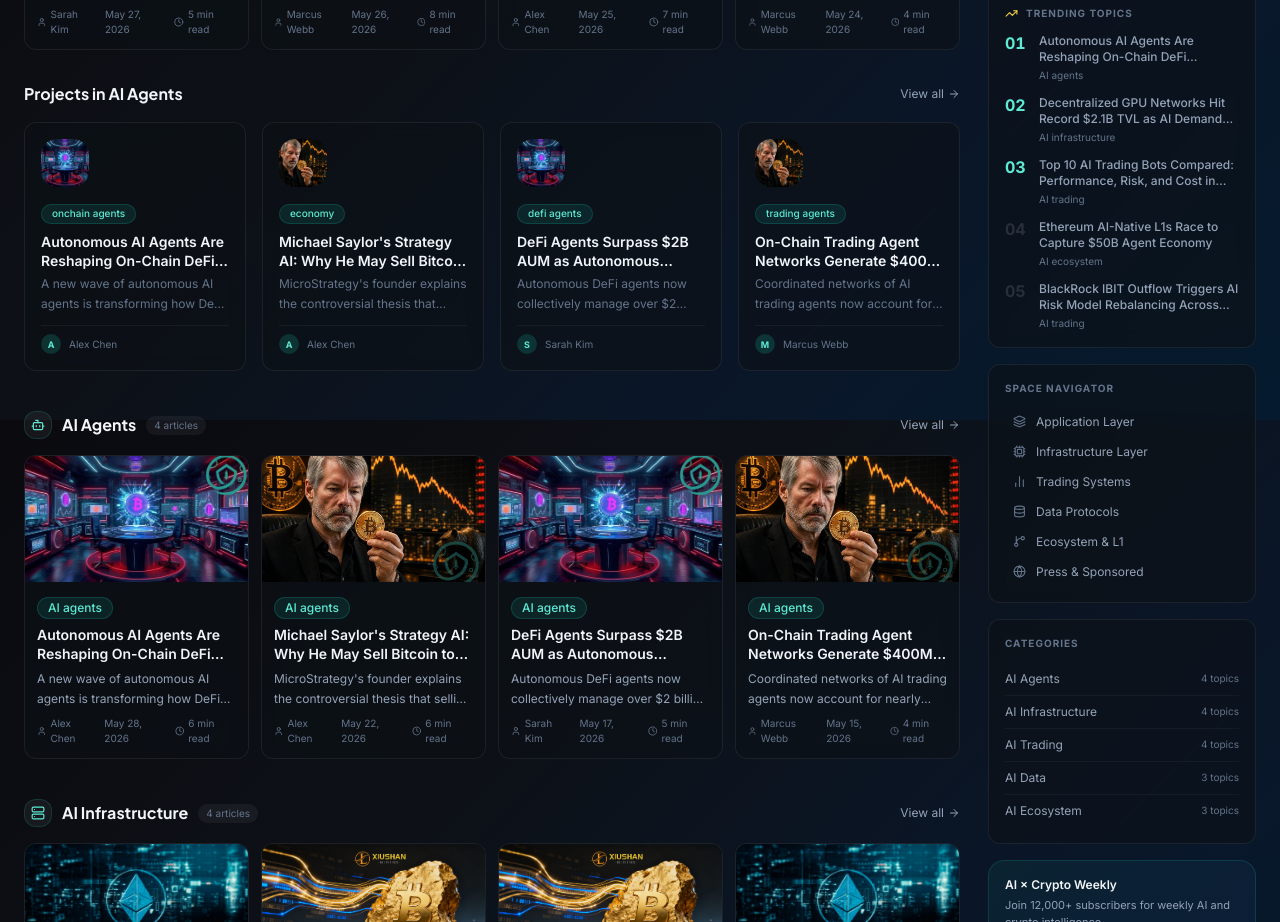
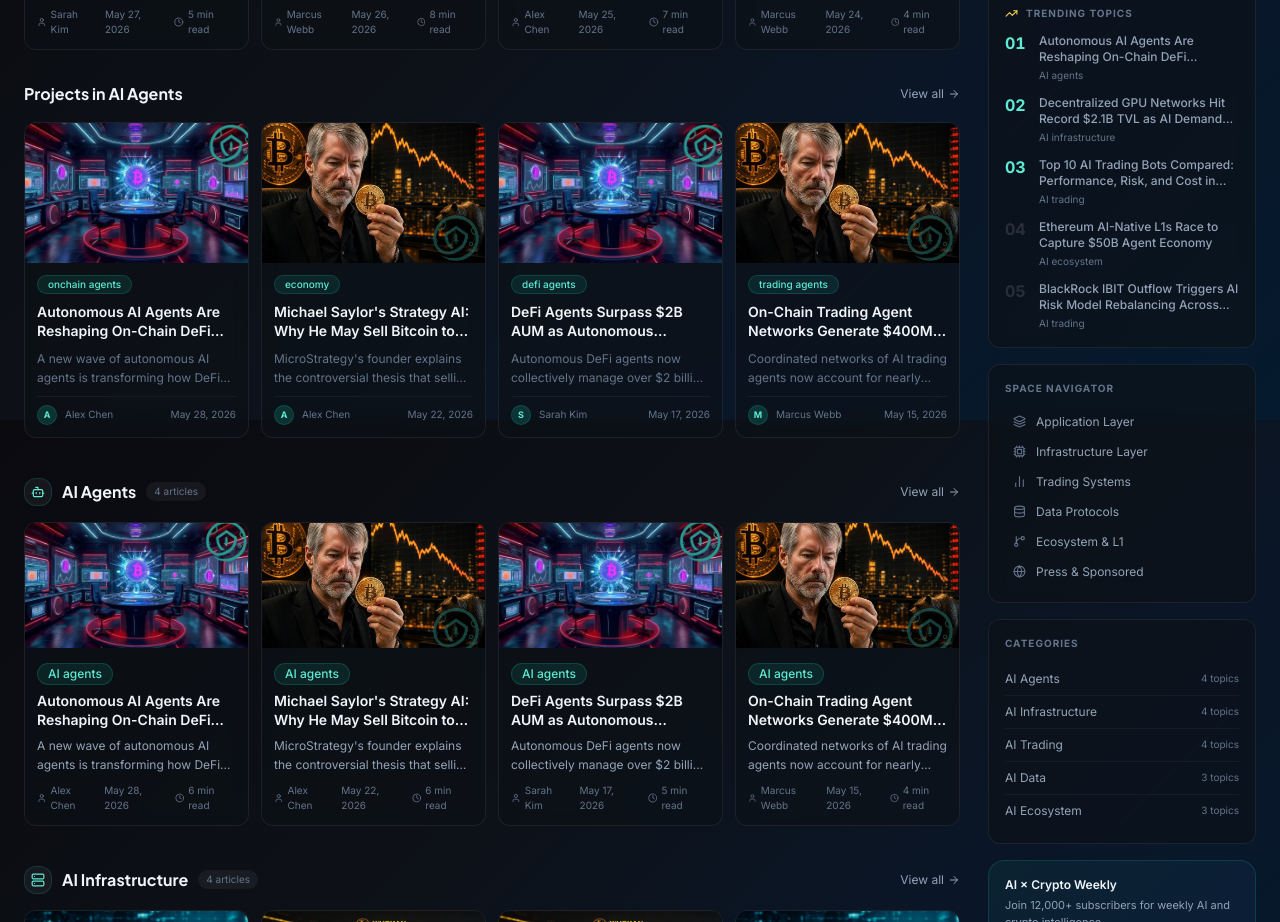
Before and after one commit to lequyn24-sudo/Aicryptocore, a Next.js app: page / in a window 1280 px wide. Shown: the part 1180-2102 px from the top of the page. Built offline with nearby package versions, Linux system fonts and the light colour scheme; no server answers.

Commit message:
fix: ProjectsSection thumbnail full-width (was 48x48, now aspect-[16/10])

```diff
--- a/src/components/layout/ProjectsSection.tsx
+++ b/src/components/layout/ProjectsSection.tsx
@@ -3,6 +3,7 @@
 import { ArrowRight } from 'lucide-react'
 import type { Article } from '@/types/article'
 import { Badge } from '@/components/ui/Badge'
+import { formatDate } from '@/lib/dates'
 
 interface ProjectsSectionProps {
   articles: Article[]
@@ -28,43 +29,46 @@
         </Link>
       </div>
 
-      <div className="grid grid-cols-1 sm:grid-cols-2 lg:grid-cols-4 gap-4">
+      <div className="grid grid-cols-2 xl:grid-cols-4 gap-3">
         {articles.slice(0, 4).map((article) => (
           <Link
             key={article.slug}
             href={article.href}
-            className="group card-cosmic p-4 flex flex-col gap-3 overflow-hidden"
+            className="group card-cosmic overflow-hidden flex flex-col"
           >
-            {/* Avatar / thumbnail */}
-            <div className="relative w-12 h-12 rounded-xl overflow-hidden bg-[#161b22] shrink-0">
+            {/* Full-width thumbnail */}
+            <div className="relative w-full aspect-[16/10] bg-[#161b22] overflow-hidden shrink-0">
               <Image
                 src={article.coverImage}
                 alt={article.coverImageAlt}
                 fill
-                sizes="48px"
-                className="object-cover group-hover:scale-110 transition-transform duration-300"
+                sizes="(max-width: 640px) 50vw, (max-width: 1280px) 25vw, 280px"
+                className="object-cover transition-transform duration-300 group-hover:scale-105"
               />
             </div>
 
-            {/* Meta */}
-            <div className="flex-1 min-w-0">
-              <Badge variant="category" className="mb-2 text-[10px] py-0">
+            {/* Card body */}
+            <div className="flex flex-col flex-1 p-3 gap-2">
+              <Badge variant="category" className="self-start text-[10px] py-0">
                 {article.subcategory?.replace(/-/g, ' ') ?? article.category.replace('ai-', 'AI ').replace(/-/g, ' ')}
               </Badge>
-              <h3 className="text-sm font-semibold text-[var(--color-text-primary)] group-hover:text-[var(--color-text-teal)] transition-colors leading-snug line-clamp-2 mb-1">
+
+              <h3 className="text-sm font-semibold text-[var(--color-text-primary)] group-hover:text-[var(--color-text-teal)] transition-colors leading-snug line-clamp-2">
                 {article.title}
               </h3>
-              <p className="text-xs text-[var(--color-text-muted)] line-clamp-2 leading-relaxed">
+
+              <p className="text-xs text-[var(--color-text-muted)] line-clamp-2 leading-relaxed flex-1">
                 {article.description}
               </p>
-            </div>
 
-            {/* Author */}
-            <div className="flex items-center gap-2 pt-2 border-t border-white/[0.05]">
-              <div className="w-5 h-5 rounded-full bg-[var(--color-border-teal)] flex items-center justify-center text-[9px] font-bold text-[var(--color-text-teal)] shrink-0">
-                {article.author.name.charAt(0)}
+              {/* Author row */}
+              <div className="flex items-center gap-2 pt-2 border-t border-white/[0.05]">
+                <div className="w-5 h-5 rounded-full bg-[rgba(20,184,166,0.2)] border border-[var(--color-border-teal)] flex items-center justify-center text-[9px] font-bold text-[var(--color-text-teal)] shrink-0">
+                  {article.author.name.charAt(0)}
+                </div>
+                <span className="text-[10px] text-[var(--color-text-muted)] truncate">{article.author.name}</span>
+                <span className="text-[10px] text-[var(--color-text-muted)] ml-auto">{formatDate(article.publishedAt)}</span>
               </div>
-              <span className="text-[10px] text-[var(--color-text-muted)] truncate">{article.author.name}</span>
             </div>
           </Link>
         ))}
```
